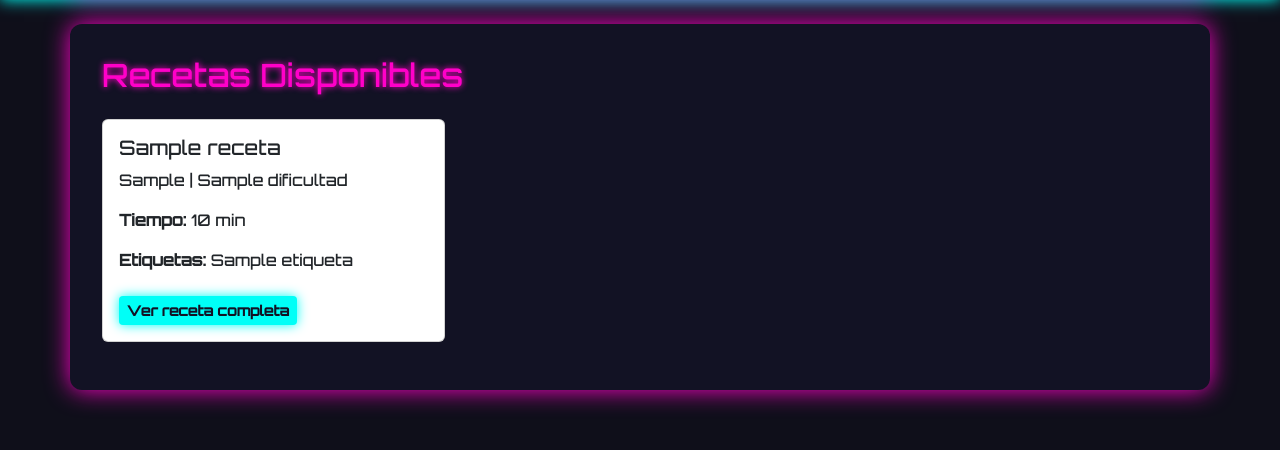
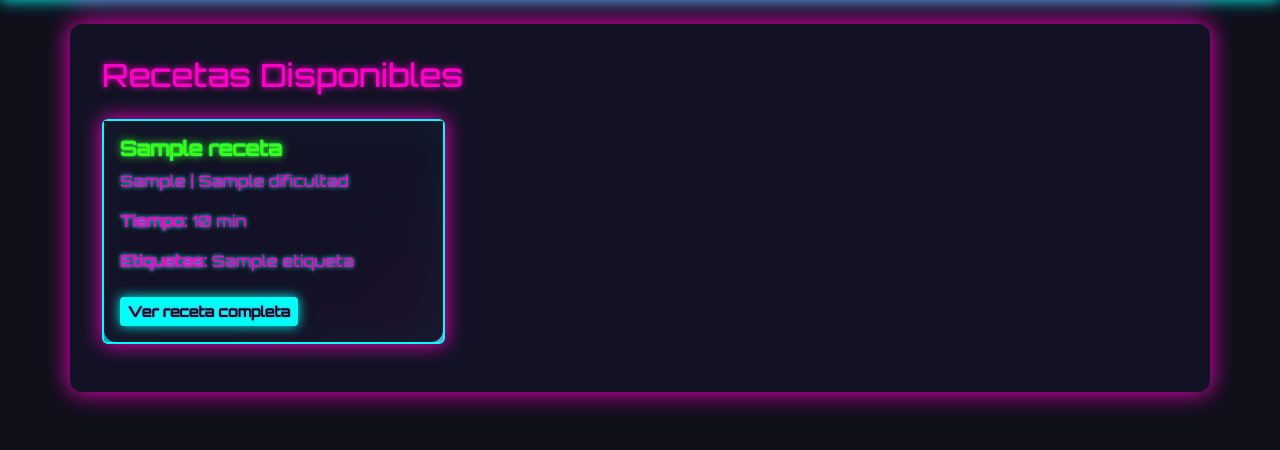
Before and after one commit to AngelSky2/mongobase, a Flask app: page /receta in a window 1280 px wide. Shown: the part 133-583 px from the top of the page. Run offline with Flask 3, Linux system fonts and the light colour scheme; a database or web service that is not in the repository returns one stand-in record (values such as "Sample title").

Commit message:
corrigiendo pequeños errores

```diff
--- a/app/routes/views.py
+++ b/app/routes/views.py
@@ -1,5 +1,6 @@
 from flask import Blueprint, render_template, request, redirect, url_for
 from bson import ObjectId
+from bson.errors import InvalidId
 from app import mongo
 
 views_bp = Blueprint('views', __name__)
@@ -21,12 +22,14 @@ def lista_usuarios():
 
 @views_bp.route('/receta/<id>', methods=['GET', 'POST'])
 def ver_receta(id):
-    receta = mongo.db.recetas.find_one({"_id": ObjectId(id)})
+    try:
+        receta = mongo.db.recetas.find_one({"_id": ObjectId(id)})
+    except InvalidId:
+        return "ID de receta inválido", 400
+
     if not receta:
         return "Receta no encontrada", 404
 
-    # Obtener nombres de ingredientes
-    ingredientes = []
     ingredientes = []
     for ing_id in receta.get("ingredientes_ids", []):
         ing = mongo.db.ingredientes.find_one({"_id": ObjectId(ing_id)})
@@ -35,8 +38,11 @@ def ver_receta(id):
 
     # Agregar comentario
     if request.method == 'POST':
-        nombre_usuario = request.form.get('nombre')
-        comentario_texto = request.form.get('comentario')
+        nombre_usuario = request.form.get('nombre', '').strip()
+        comentario_texto = request.form.get('comentario', '').strip()
+
+        if not nombre_usuario or not comentario_texto:
+            return "Nombre y comentario son obligatorios", 400
 
         nuevo_comentario = {
             "usuario": nombre_usuario,
--- a/app/templates/layout.html
+++ b/app/templates/layout.html
@@ -81,8 +81,6 @@
             box-shadow: 0 0 15px #00fff7;
             color: #00fff7;
         }
-
-        /* Scrollbar custom */
         ::-webkit-scrollbar {
             width: 8px;
         }
@@ -95,6 +93,30 @@
         }
         ::-webkit-scrollbar-thumb:hover {
             background: #00fff7;
+        }
+        .card {
+            background: linear-gradient(135deg, #1a0033 60%, #ff00c8 100%);
+            border: 2px solid #00fff7;
+            box-shadow: 0 0 20px #ff00c8, 0 0 40px #00fff7 inset;
+        }
+
+        .card-body {
+            background: rgba(18, 18, 36, 0.95);
+            color: #00fff7;
+            text-shadow: 0 0 6px #00fff7, 0 0 2px #ff00c8;
+            border-radius: 0 0 12px 12px;
+        }
+
+        .card-title {
+            color: #39ff14; /* Verde fosforescente */
+            text-shadow: 0 0 8px #39ff14, 0 0 2px #00fff7;
+            font-weight: bold;
+        }
+
+        /* Si quieres que solo el título sea verde, elimina .card-title de la siguiente línea */
+        .card-text, .card-body p, .card-body strong {
+            color: #ff00c8;
+            text-shadow: 0 0 4px #00fff7;
         }
     </style>
 </head>
```
